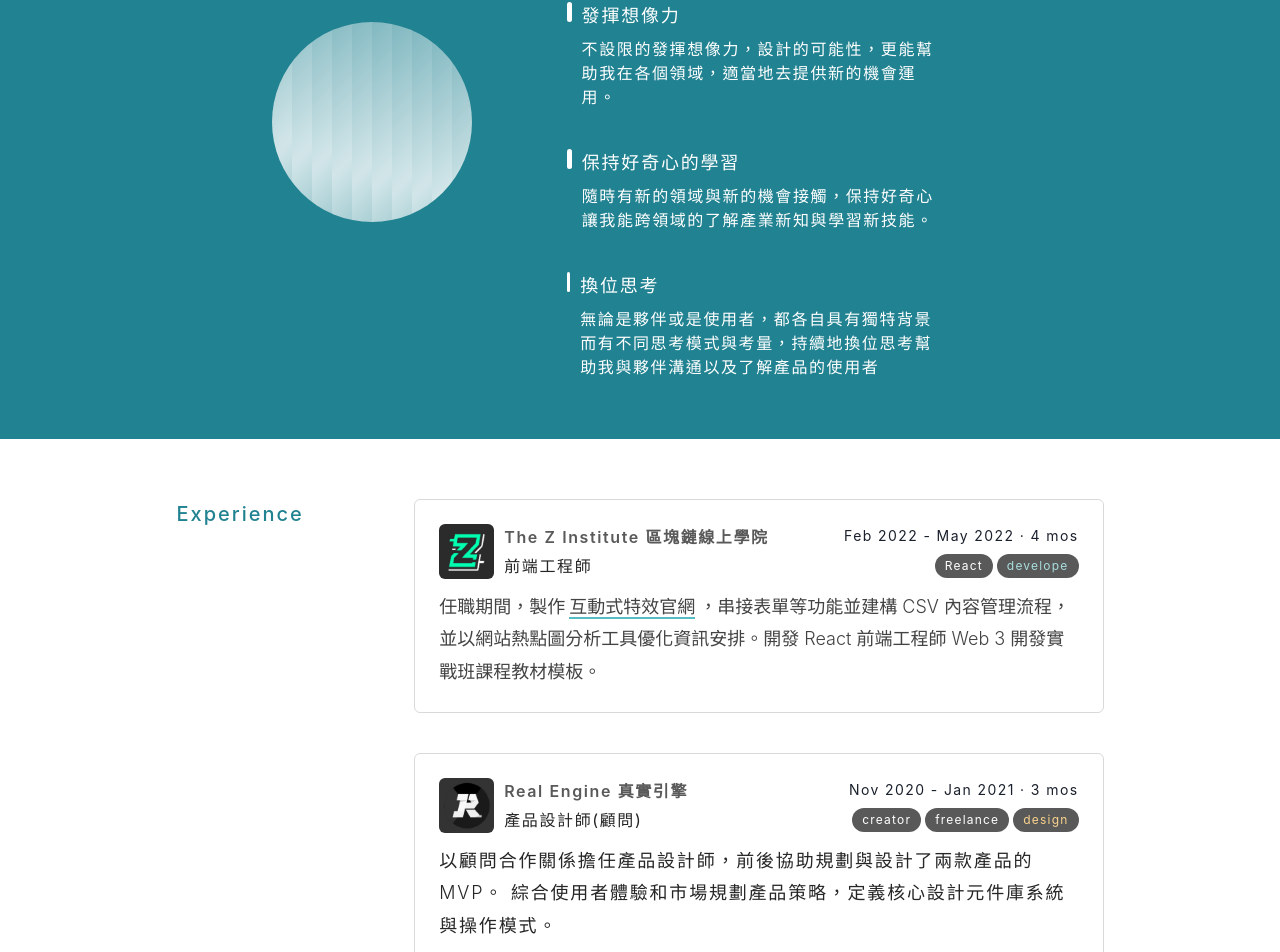
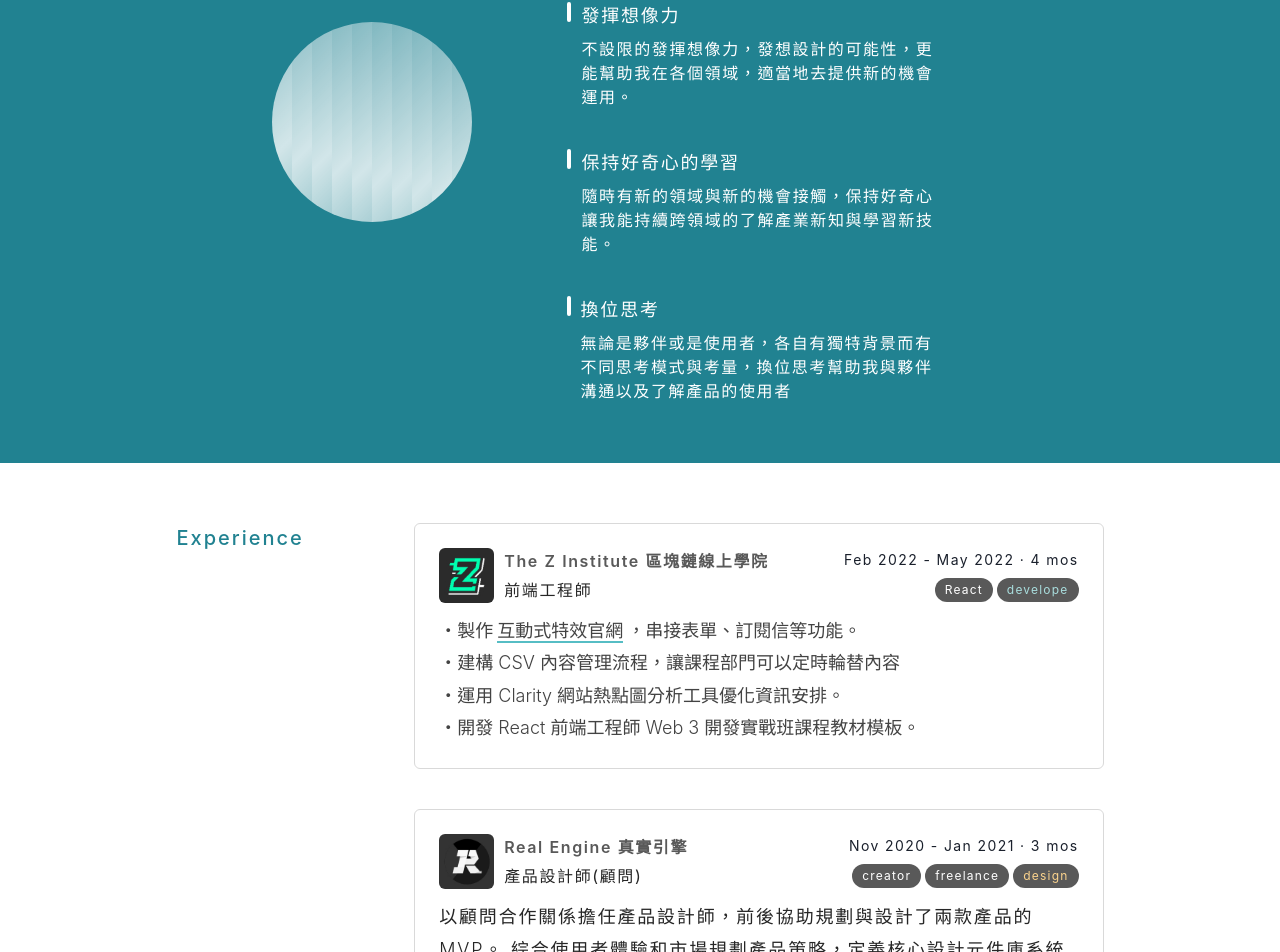
Before and after one commit to indexhui/hugh-portfolio, a React (Create React App) app: page /about in a window 1280 px wide. Shown: the part 777-1729 px from the top of the page. Built offline with nearby package versions, Linux system fonts and the light colour scheme.

Commit message:
fix typo & layput ab test

```diff
--- a/src/components/about/Experience.js
+++ b/src/components/about/Experience.js
@@ -8,12 +8,15 @@ import {
   Link,
   chakra,
   Box,
+  Icon,
 } from '@chakra-ui/react';
 
 import { Link as RouterLink } from 'react-router-dom';
 
 import { Container, Span } from 'components/layouts';
 import ExperienceCard from './ExperienceCard';
+
+import { BsDot } from 'react-icons/bs';
 
 import institute from 'assets/images/about/institute.jpg';
 import real from 'assets/images/about/real.jpg';
@@ -22,9 +25,9 @@ import sov from 'assets/images/about/sov.jpg';
 
 const InstituteContent = () => {
   return (
-    <VStack align="flex-start" w="100%" pt="12px">
+    <VStack align="flex-start" w="100%" pt="12px" spacing="0px">
       <Box textStyle="text02">
-        <Span>任職期間，製作</Span>
+        <Span>・製作</Span>
         <Link
           fontWeight="400"
           variant="link02"
@@ -41,11 +44,16 @@ const InstituteContent = () => {
             互動式特效官網
           </chakra.span>
         </Link>
-        <chakra.span>
-          ，串接表單等功能並建構 CSV
-          內容管理流程，並以網站熱點圖分析工具優化資訊安排。開發 React
-          前端工程師 Web 3 開發實戰班課程教材模板。
-        </chakra.span>
+        <Span>，串接表單、訂閱信等功能。</Span>
+      </Box>
+      <Box textStyle="text02">
+        <Span>・建構 CSV 內容管理流程，讓課程部門可以定時輪替內容</Span>
+      </Box>
+      <Box textStyle="text02">
+        <Span>・運用 Clarity 網站熱點圖分析工具優化資訊安排。</Span>
+      </Box>
+      <Box textStyle="text02">
+        <Span>・開發 React 前端工程師 Web 3 開發實戰班課程教材模板。</Span>
       </Box>
     </VStack>
   );
--- a/src/components/about/SelfIntroduction.js
+++ b/src/components/about/SelfIntroduction.js
@@ -148,7 +148,7 @@ const SelfIntroduction = () => {
             >
               <Text>大家好，我是 Hugh，一位擅長前端、UI/UX 的產品設計師。</Text>
               <Text>
-                我目前是 Freelane 前端工程師 / 產品設計師。我過去經歷包括在
+                我目前是 Freelance 前端工程師 / 產品設計師。我過去經歷包括在
                 zinstitute 擔任前端工程師，在 Crosspoint AI
                 擔任產品設計師，在日本寶可夢擔任卡牌平面設計師。我擁有工藝設計學士學位。
               </Text>
--- a/src/components/about/Value.js
+++ b/src/components/about/Value.js
@@ -8,17 +8,17 @@ const valueList = [
   {
     title: '發揮想像力',
     content:
-      '不設限的發揮想像力，設計的可能性，更能幫助我在各個領域，適當地去提供新的機會運用。',
+      '不設限的發揮想像力，發想設計的可能性，更能幫助我在各個領域，適當地去提供新的機會運用。',
   },
   {
     title: '保持好奇心的學習',
     content:
-      '隨時有新的領域與新的機會接觸，保持好奇心讓我能跨領域的了解產業新知與學習新技能。',
+      '隨時有新的領域與新的機會接觸，保持好奇心讓我能持續跨領域的了解產業新知與學習新技能。',
   },
   {
     title: '換位思考',
     content:
-      '無論是夥伴或是使用者，都各自具有獨特背景而有不同思考模式與考量，持續地換位思考幫助我與夥伴溝通以及了解產品的使用者',
+      '無論是夥伴或是使用者，各自有獨特背景而有不同思考模式與考量，換位思考幫助我與夥伴溝通以及了解產品的使用者',
   },
 ];
 
```
